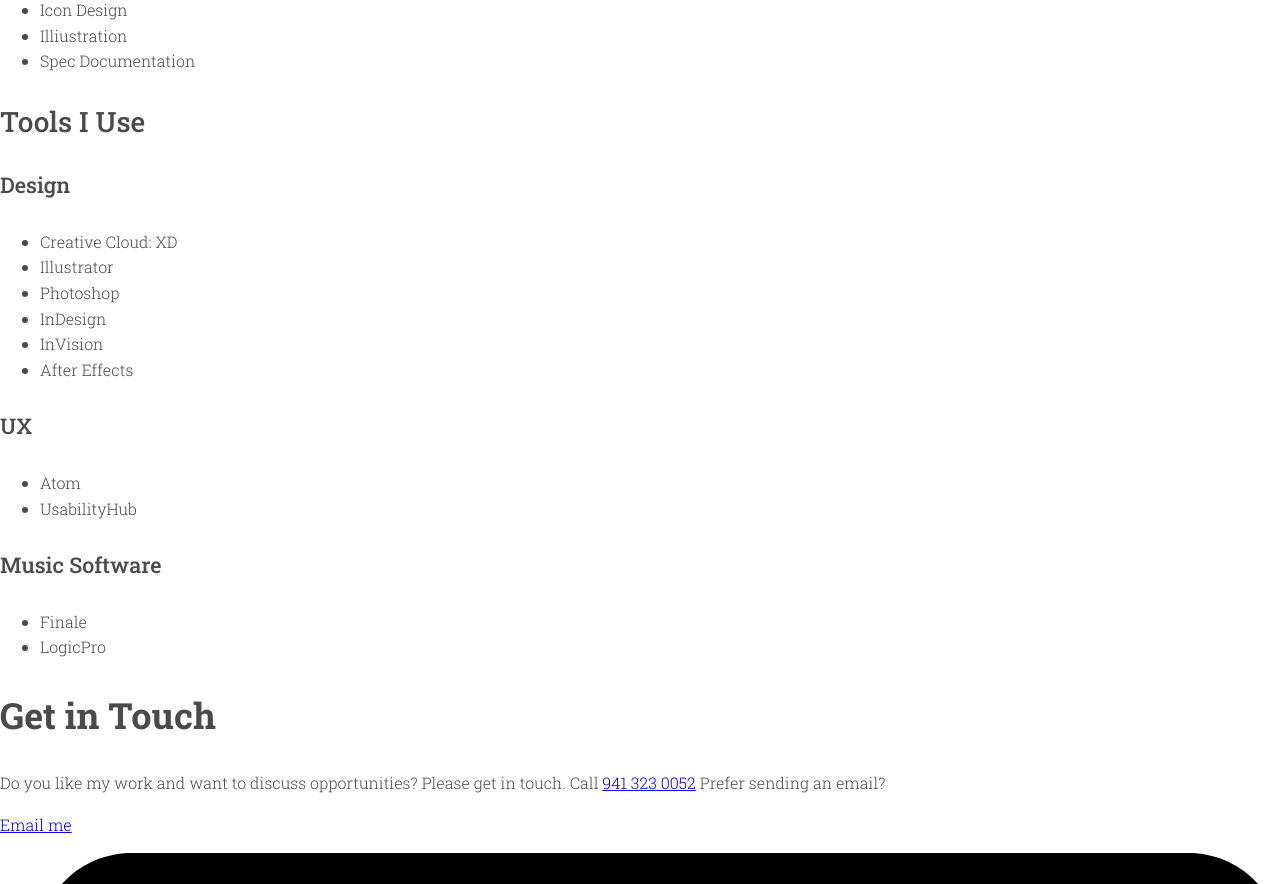
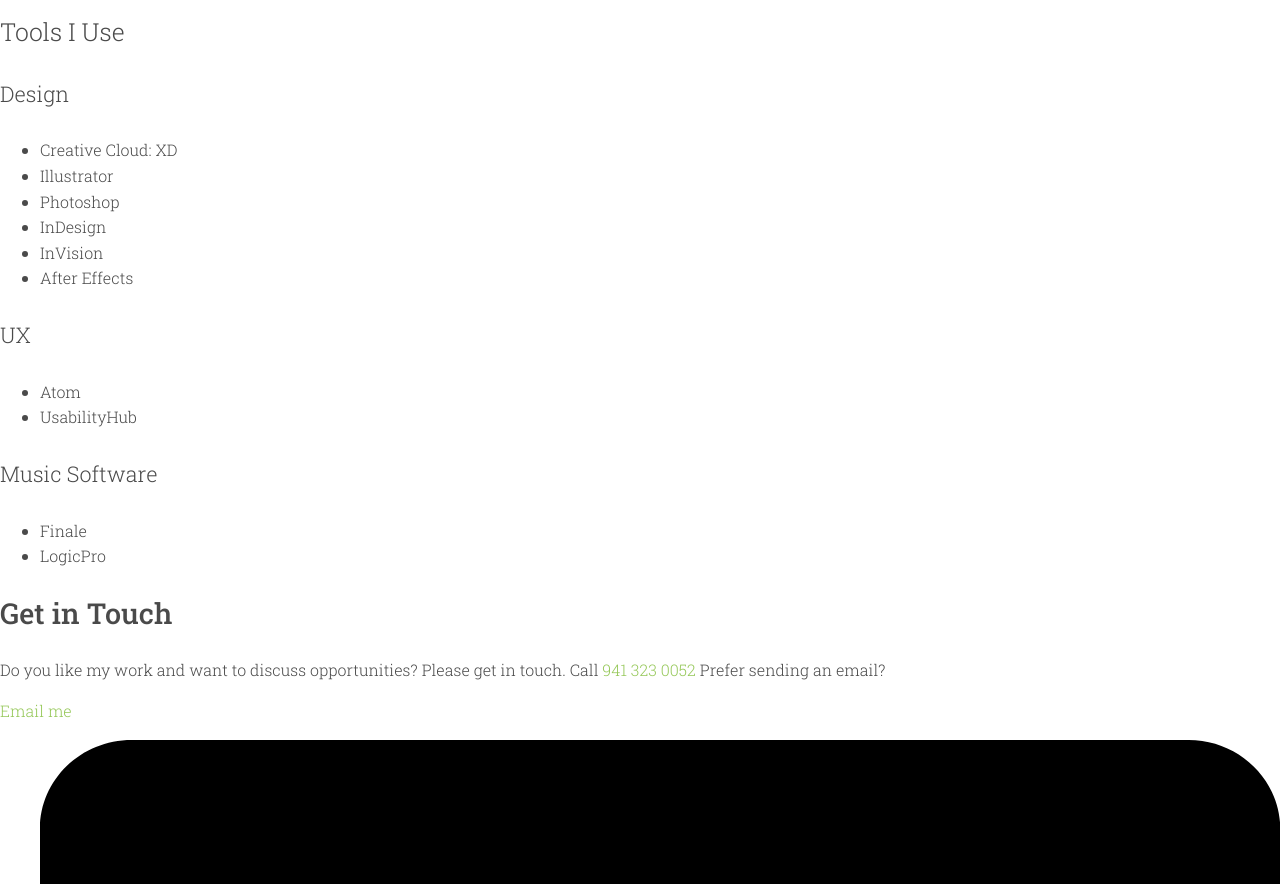
Before and after one commit to denisehoff100/porfolio-website, a plain HTML site: page about.html in a window 1280 px wide. Shown: the part 1916-2800 px from the top of the page. Drawn offline with nearby package versions, Linux system fonts and the light colour scheme.

Commit message:
css update

```diff
--- a/about.html
+++ b/about.html
@@ -2,6 +2,7 @@
 <html lang="en" dir="ltr">
     <head>
         <meta charset="utf-8" />
+        <meta name="viewport" content="width=device-width, initial-scale=1">
         <title>About Designer Denise Hoff</title>
         <link href="/img/general/favicon-dh.ico" rel="shortcut icon" />
         <link rel="stylesheet" type="text/css" href="https://cdnjs.cloudflare.com/ajax/libs/normalize/8.0.0/normalize.min.css">
--- a/css/style.css
+++ b/css/style.css
@@ -20,20 +20,43 @@ h1, h2, h3, h4 {
   line-height: 1.4;
 }
 h1 {
-  font-size: 2.75em;
+  font-size: 2.5em;
   font-weight: 700;
 }
 
 h2 {
-  font-size: 2.25em;
-  font-weight: 700;
+  font-size: 1.8em;
+  font-weight: 500;
 }
 
 h3 {
-  font-size: 1.75em;
-  font-weight: 400;
+  font-size: 1.55em;
+  font-weight: 300;
 }
 h4 {
   font-size: 1.35em;
-  font-weight: 400;
+  font-weight: 300;
 }
+img {
+  width: 100%;
+}
+a {
+  color: #96C85A;
+  text-decoration: none; /* No underlining */
+}
+
+a:visited { /* visited link */
+  color: #88B9E6;
+}
+a:hover {
+  color: #cc6540;
+  text-decoration: underline; /* Underlining when hovering over a link */
+}
+a:active { /* selected link */
+  color: #F0C036;
+}
+a:hover,
+a:focus {
+  color: #cc6540;
+  text-decoration: underline;
+}
```
Also changed, not shown: contact.html (+1 -0 lines), index.html (+2 -0 lines), projects.html (+1 -0 lines).
